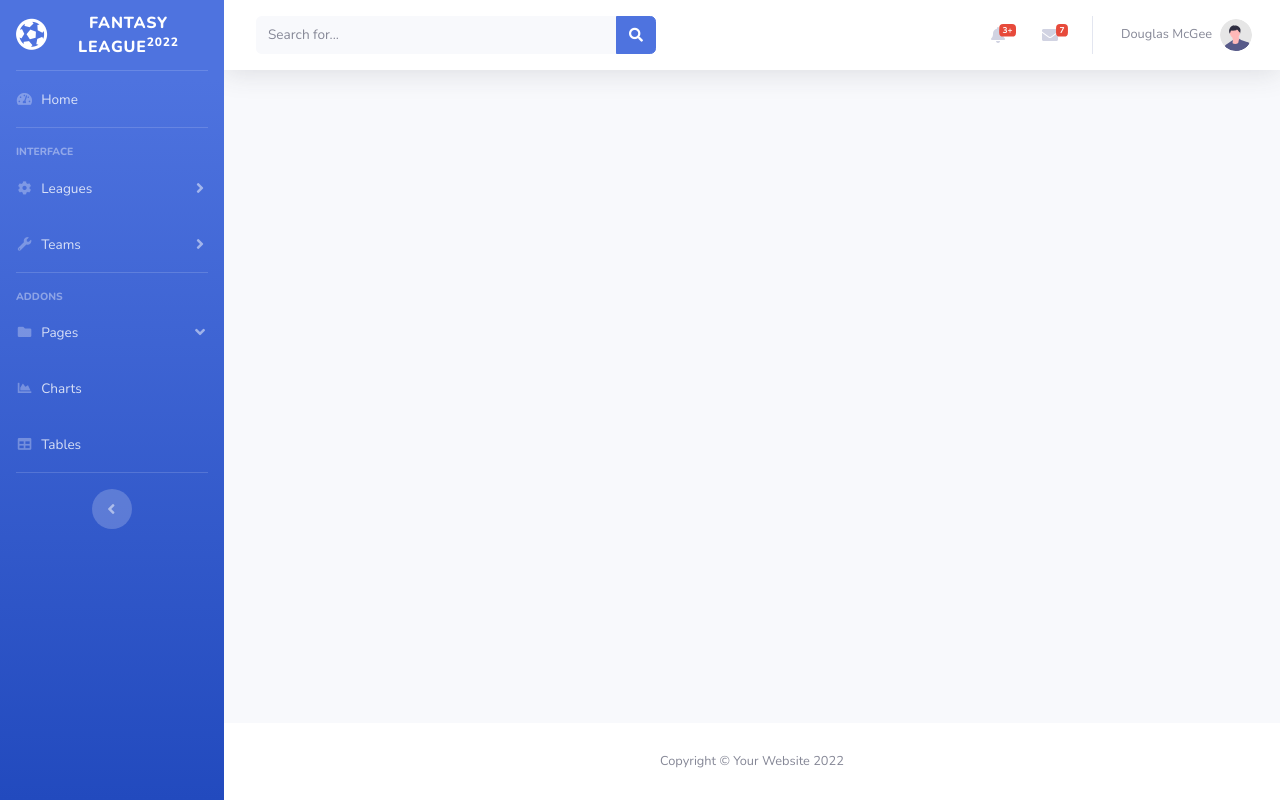
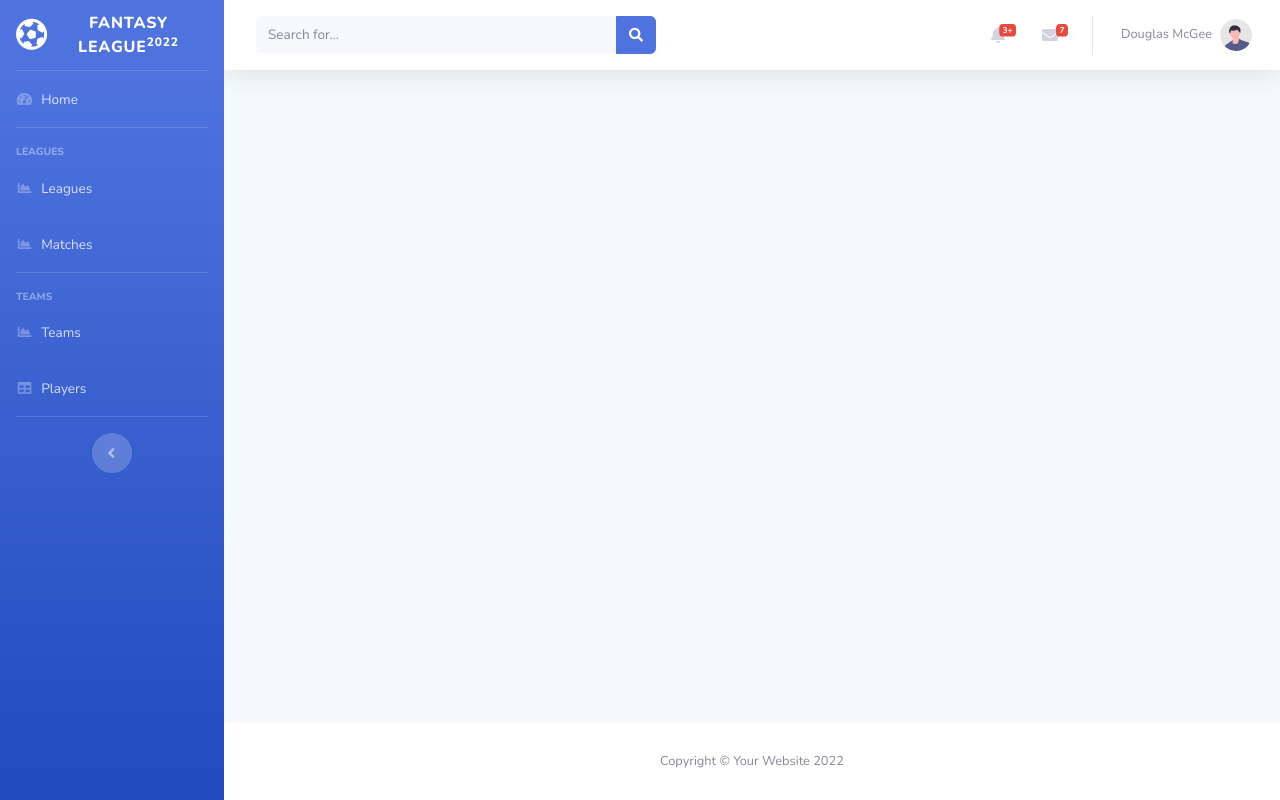
Before and after one commit to shiljatbl/Football-League-Web-App, a Django app: page / in a window 1280 px wide. Run offline with Django 3.2, Linux system fonts and the light colour scheme; parts of the project's set-up code (start-up, migrations or seed data) failed here and were passed over; some libraries are stand-ins or nearby versions.

Commit message:
Sidebar adjustment

```diff
--- a/Liga/views.py
+++ b/Liga/views.py
@@ -27,7 +27,7 @@ def player_create_view(request):
     form = PlayerForm(request.POST or None)
     if form.is_valid():
         form.save()
-
+        form = PlayerForm()
 
     context = {
         'form': form
--- a/templates/sidebar_part.html
+++ b/templates/sidebar_part.html
@@ -14,7 +14,7 @@
 
             <!-- Nav Item - Dashboard -->
             <li class="nav-item {% if filename == "index" %}active{% endif %}">
-                <a class="nav-link" href="/">
+                <a class="nav-link" href="{% url 'home' %}">
                     <i class="fas fa-fw fa-tachometer-alt"></i>
                     <span>Home</span></a>
             </li>
@@ -24,86 +24,46 @@
 
             <!-- Heading -->
             <div class="sidebar-heading">
-                Interface
+                Leagues
             </div>
 
-            <!-- Nav Item - Pages Collapse Menu -->
-            <li class="nav-item {% if collapse == "components" %}active{% endif %}">
-                <a class="nav-link collapsed" href="#" data-toggle="collapse" data-target="#collapseTwo"
-                    aria-expanded="true" aria-controls="collapseTwo">
-                    <i class="fas fa-fw fa-cog"></i>
-                    <span>Leagues</span>
-                </a>
-                <div id="collapseTwo" class="collapse {% if collapse == "components" %}show{% endif %}" aria-labelledby="headingTwo" data-parent="#accordionSidebar">
-                    <div class="bg-white py-2 collapse-inner rounded">
-                        <h6 class="collapse-header">Leagues:</h6>
-                        <a class="collapse-item {% if filename == "buttons" %}active{% endif %}" href="/buttons.html">League Overview</a>
-                        <a class="collapse-item {% if filename == "cards" %}active{% endif %}" href="/cards.html">Fixtures</a>
-                    </div>
-                </div>
+            <!-- Nav Item - Charts -->
+            <li class="nav-item {% if filename == "charts" %}active{% endif %}">
+                <a class="nav-link " href="/charts.html">
+                    <i class="fas fa-fw fa-chart-area"></i>
+                    <span>Leagues</span></a>
             </li>
 
-            <!-- Nav Item - Utilities Collapse Menu -->
-            <li class="nav-item {% if collapse == "utilities" %}active{% endif %}">
-                <a class="nav-link collapsed" href="#" data-toggle="collapse" data-target="#collapseUtilities"
-                    aria-expanded="true" aria-controls="collapseUtilities">
-                    <i class="fas fa-fw fa-wrench"></i>
-                    <span>Teams</span>
-                </a>
-                <div id="collapseUtilities" class="collapse {% if collapse == "utilities" %}show{% endif %}" aria-labelledby="headingUtilities"
-                    data-parent="#accordionSidebar">
-                    <div class="bg-white py-2 collapse-inner rounded">
-                        <h6 class="collapse-header">Teams:</h6>
-                        <a class="collapse-item {% if filename == "utilities-color" %}active{% endif %}" href="/utilities-color.html">Teams</a>
-                        <a class="collapse-item {% if filename == "utilities-border" %}active{% endif %}" href="/player.html">Players</a>
-                        <a class="collapse-item {% if filename == "utilities-animation" %}active{% endif %}" href="/utilities-animation.html">Delegates</a>
+            <!-- Nav Item - Charts -->
+            <li class="nav-item {% if filename == "charts" %}active{% endif %}">
+                <a class="nav-link " href="/charts.html">
+                    <i class="fas fa-fw fa-chart-area"></i>
+                    <span>Matches</span></a>
+            </li>
 
-                    </div>
-                </div>
-            </li>
+
+
 
             <!-- Divider -->
             <hr class="sidebar-divider">
 
             <!-- Heading -->
             <div class="sidebar-heading">
-                Addons
+                Teams
             </div>
-
-            <!-- Nav Item - Pages Collapse Menu -->
-            <li class="nav-item {% if collapse == "pages" %}active{% endif %}">
-                <a class="nav-link" href="#" data-toggle="collapse" data-target="#collapsePages" aria-expanded="true"
-                    aria-controls="collapsePages">
-                    <i class="fas fa-fw fa-folder"></i>
-                    <span>Pages</span>
-                </a>
-                <div id="collapsePages" class="collapse  {% if collapse == "pages" %}show{% endif %}" aria-labelledby="headingPages"
-                    data-parent="#accordionSidebar">
-                    <div class="bg-white py-2 collapse-inner rounded">
-                        <h6 class="collapse-header">Login Screens:</h6>
-                        <a class="collapse-item {% if filename == "login" %}active{% endif %}" href="/login.html">Login</a>
-                        <a class="collapse-item {% if filename == "register" %}active{% endif %}" href="/register.html">Register</a>
-                        <a class="collapse-item {% if filename == "forgot-password" %}active{% endif %}" href="/forgot-password.html">Forgot Password</a>
-                        <div class="collapse-divider"></div>
-                        <h6 class="collapse-header">Other Pages:</h6>
-                        <a class="collapse-item {% if filename == "404" %}active{% endif %}" href="/404.html">404 Page</a>
-                        <a class="collapse-item {% if filename == "blank" %}active{% endif %}" href="/blank.html">Blank Page</a>
-                    </div>
-                </div>
-            </li>
 
             <!-- Nav Item - Charts -->
             <li class="nav-item {% if filename == "charts" %}active{% endif %}">
-                <a class="nav-link " href="/charts.html">
+                <a class="nav-link " href="{% url 'create-player' %}">
                     <i class="fas fa-fw fa-chart-area"></i>
-                    <span>Charts</span></a>
+                    <span>Teams</span></a>
             </li>
 
             <!-- Nav Item - Tables -->
             <li class="nav-item {% if filename == "tables" %}active{% endif %}">
-                <a class="nav-link" href="/tables.html">
+                <a class="nav-link" href="{% url 'player' %}">
                     <i class="fas fa-fw fa-table"></i>
-                    <span>Tables</span></a>
+                    <span>Players</span></a>
             </li>
 
             <!-- Divider -->
```
Also changed, not shown: templates/player/list.html (added, +8 -0 lines).
